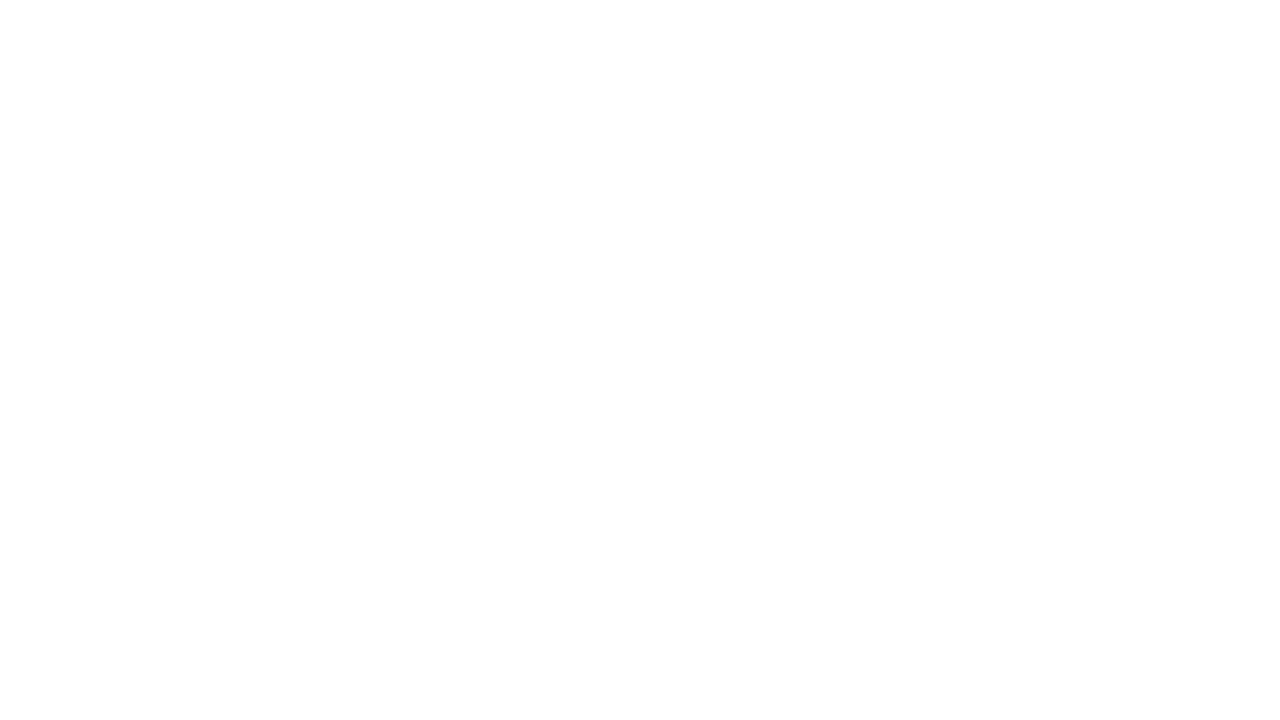
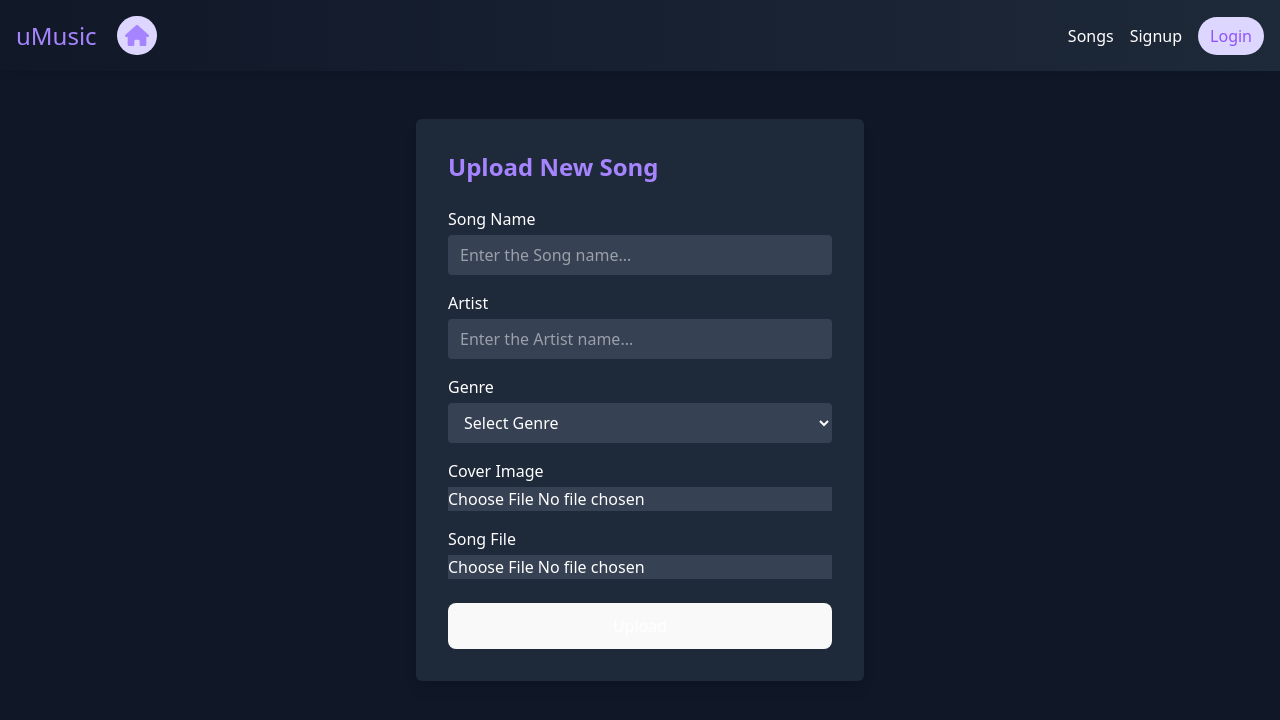
Before and after one commit to nishitk7417/uMusic-frontend, a React (Vite) app: page /upload in a window 1280 px wide. Before the commit this address had no page. Shown: the top 720 px of the page. Built offline with nearby package versions, Linux system fonts and the light colour scheme.

Commit message:
Now admin can upload songs. Add loader components

```diff
--- a/src/App.jsx
+++ b/src/App.jsx
@@ -3,10 +3,11 @@ import Navbar from './components/Navbar.jsx';
 import Signup from "./pages/signup.jsx";
 import Login from "./pages/login.jsx";
 import Home from './pages/Home.jsx';
+import Upload from "./pages/Upload.jsx";
 // // Page Components (create these as separate components later)
 
 // import Songs from './pages/Songs';
-// import Upload from './pages/Upload';
+
 // import Liked from './pages/Liked';
 // import NotFound from './pages/NotFound';
 
@@ -23,6 +24,7 @@ function App() {
           <Route path="*" element={<NotFound />} /> */}
           <Route path="/signup" element={<Signup/>}/>
           <Route path="/login" element={<Login/>}/>
+          <Route path="/upload" element={<Upload/>} />
         </Routes>
       </div>
     </Router>
--- /dev/null
+++ b/src/components/Loader.jsx
@@ -0,0 +1,9 @@
+const Loader = () => {
+    return (
+      <div className="fixed top-0 left-0 w-full h-full bg-black opacity-70 flex justify-center items-center z-50">
+        <div className="border-4 border-violet-500 border-t-transparent rounded-full w-16 h-16 animate-spin"></div>
+      </div>
+    );
+  };
+
+  export default Loader;
--- a/src/components/Navbar.jsx
+++ b/src/components/Navbar.jsx
@@ -1,17 +1,20 @@
-import { useEffect, useState } from 'react';
+import { use, useEffect, useState } from 'react';
 import { Link, useNavigate } from 'react-router-dom';
 
 const Navbar = () => {
   const [isOpen, setIsOpen] = useState(false);
   const [isLoggedIn, setIsLoggedIn] = useState(false);
   const navigate = useNavigate();
+  const [role, setRole] = useState(null);
 
   const toggleMenu = () => setIsOpen(!isOpen);
 
   // Check login status
   useEffect(() => {
     const token = localStorage.getItem("token");
+    const userRole = localStorage.getItem("role");
     setIsLoggedIn(!!token);
+    setRole(userRole);
   }, []);
 
   // Logout handler
@@ -28,6 +31,13 @@ const Navbar = () => {
       <li>
         <Link to="/songs" className='mr-4' onClick={() => setIsOpen(false)}>Songs</Link>
       </li>
+
+      {isLoggedIn && role === "admin" && (
+    <li>
+      <Link to="/upload" className="mr-4 text-violet-300 hover:underline" onClick={() => setIsOpen(false)}>Upload</Link>
+    </li>
+      )}
+
       {!isLoggedIn ? (
         <>
           <li>
--- a/src/pages/Home.jsx
+++ b/src/pages/Home.jsx
@@ -1,5 +1,6 @@
 import { Link } from "react-router-dom";
-import Navbar from "../components/Navbar";
+import Navbar from "../components/Navbar.jsx";
+
 
 const Home = () => {
   return (
@@ -7,19 +8,8 @@ const Home = () => {
     <>
     <Navbar/>
     <div className="min-h-[100vh] w-[100vw] flex items-center justify-center bg-gradient-to-r from-gray-900 to-gray-800 text-white">
-      <div className="text-center px-4 md:px-0">
-        <h1 className="text-4xl md:text-6xl font-extrabold mb-6 text-violet-400">
-          Welcome to uMusic 🎵
-        </h1>
-        <p className="text-lg md:text-xl text-gray-300 mb-8 max-w-xl mx-auto">
-          Discover, stream, and enjoy your favorite songs. Your music universe starts here.
-        </p>
-
-        <Link to="/songs">
-          <button className="px-6 py-3 bg-violet-500 hover:bg-violet-600 text-white font-semibold rounded-[3rem] transition duration-300">
-            Explore Songs
-          </button>
-        </Link>
+      <div className="text-center border-3 px-4 md:px-0">
+        sgdhdhdhd
       </div>
     </div></>
   );
--- /dev/null
+++ b/src/pages/Upload.jsx
@@ -0,0 +1,145 @@
+import { useState } from "react";
+import axios from "axios";
+import Navbar from "../components/Navbar.jsx";
+import Loader from "../components/Loader.jsx";
+
+const Upload = () => {
+  const [songName, setSongName] = useState("");
+  const [artist, setArtist] = useState("");
+  const [genre, setGenre] = useState("");
+  const [file, setFile] = useState(null);
+  const [coverImage, setCoverImage] = useState(null);
+  const [loading, setLoading] = useState(false);
+
+  const handleSubmit = async (e) => {
+    e.preventDefault();
+
+    if (!file || !coverImage) {
+      alert("Please upload both song file and cover image.");
+      return;
+    }
+
+    const formData = new FormData();
+    formData.append("audioFile", file);
+    formData.append("coverImage", coverImage);
+    formData.append("title", songName);
+    formData.append("artist", artist);
+    formData.append("genre", genre);
+
+    try {
+      setLoading(true);
+
+      const res = await axios.post("/api/v1/song/upload", formData, {
+        headers: {
+          "Content-Type": "multipart/form-data",
+          Authorization: `Bearer ${localStorage.getItem("token")}`,
+        },
+      });
+
+      alert("Song uploaded successfully!");
+      setSongName("");
+      setArtist("");
+      setGenre("");
+      setFile(null);
+      setCoverImage(null);
+    } catch (error) {
+      const message = error?.response?.data?.message || "Upload failed";
+      alert(message);
+    } finally {
+      setLoading(false);
+    }
+  };
+
+  return (
+    <>
+      <Navbar />
+      {loading && <Loader />} {/* Show loader when uploading */}
+
+      <div className="min-h-[100vh] w-[100vw] flex justify-center items-center bg-gray-900 text-white">
+        <form
+          onSubmit={handleSubmit}
+          className="bg-gray-800 p-8 rounded-md w-full max-w-md shadow-lg"
+        >
+          <h2 className="text-2xl font-semibold text-violet-400 mb-6">Upload New Song</h2>
+
+          <div className="mb-4">
+            <label className="block mb-1">Song Name</label>
+            <input
+                placeholder="Enter the Song name..."
+              type="text"
+              className="w-full px-3 py-2 rounded bg-gray-700 text-white"
+              value={songName}
+              onChange={(e) => setSongName(e.target.value)}
+              required
+            />
+          </div>
+
+          <div className="mb-4">
+            <label className="block mb-1">Artist</label>
+            <input
+                placeholder="Enter the Artist name..."
+              type="text"
+              className="w-full px-3 py-2 rounded bg-gray-700 text-white"
+              value={artist}
+              onChange={(e) => setArtist(e.target.value)}
+              required
+            />
+          </div>
+
+          <div className="mb-4">
+            <label className="block mb-1">Genre</label>
+            <select
+                className="w-full px-3 py-2 rounded bg-gray-700 text-white"
+                value={genre}
+                onChange={(e) => setGenre(e.target.value)}
+                required
+            >
+                <option value="">Select Genre</option>
+                <option value="Pop">Pop</option>
+                <option value="Hip Hop">Hip Hop</option>
+                <option value="Rock">Rock</option>
+                <option value="Jazz">Jazz</option>
+                <option value="EDM">EDM</option>
+                <option value="Classical">Classical</option>
+                <option value="Folk">Folk</option>
+                <option value="Lo-fi">Lo-fi</option>
+                <option value="Other">Other</option>
+            </select>
+</div>
+
+
+          <div className="mb-4">
+            <label className="block mb-1">Cover Image</label>
+            <input
+              type="file"
+              accept="image/*"
+              className="w-full bg-gray-700 text-white"
+              onChange={(e) => setCoverImage(e.target.files[0])}
+              required
+            />
+          </div>
+
+          <div className="mb-6">
+            <label className="block mb-1">Song File</label>
+            <input
+              type="file"
+              accept="audio/*"
+              className="w-full bg-gray-700 text-white"
+              onChange={(e) => setFile(e.target.files[0])}
+              required
+            />
+          </div>
+
+          <button
+            type="submit"
+            className="w-full bg-violet-500 hover:bg-violet-600 text-white py-2 rounded"
+          >
+            Upload
+          </button>
+        </form>
+      </div>
+    </>
+  );
+};
+
+export default Upload;
--- a/src/pages/login.jsx
+++ b/src/pages/login.jsx
@@ -42,7 +42,7 @@ const Login = () => {
 
         // Redirect based on role
         if (user.role === "admin") {
-          navigate("/admin");
+          navigate("/");
         } else {
           navigate("/");
         }
```
Also changed, not shown: src/pages/songs.jsx (added).
